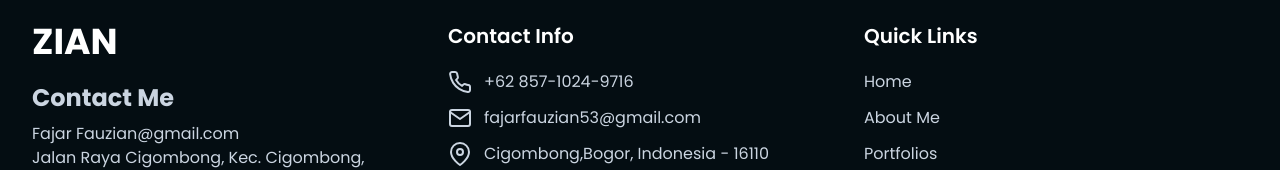
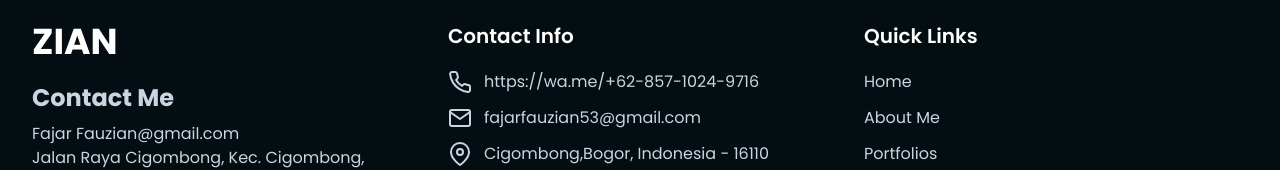
Before and after one commit to zfosix/simple-portfolio-tailwindcss-zian, a website: page index.html in a window 1280 px wide. Shown: the part 6866-7036 px from the top of the page. Drawn offline with nearby package versions, Linux system fonts and the light colour scheme.

Commit message:
Update Portfolio

```diff
--- a/index.html
+++ b/index.html
@@ -621,8 +621,7 @@
           <ul class="text-slate-300">
             <li>
               <a href="#" class="mb-3  flex flex-row text-base hover:text-primary"> <i class="mr-3"
-                  data-feather="phone"></i> +62
-                857-1024-9716</a>
+                  data-feather="phone"></i>https://wa.me/+62-857-1024-9716</a>
             </li>
             <li>
               <a href="#" class="mb-3  flex flex-row text-base hover:text-primary"> <i class="mr-3"
```
